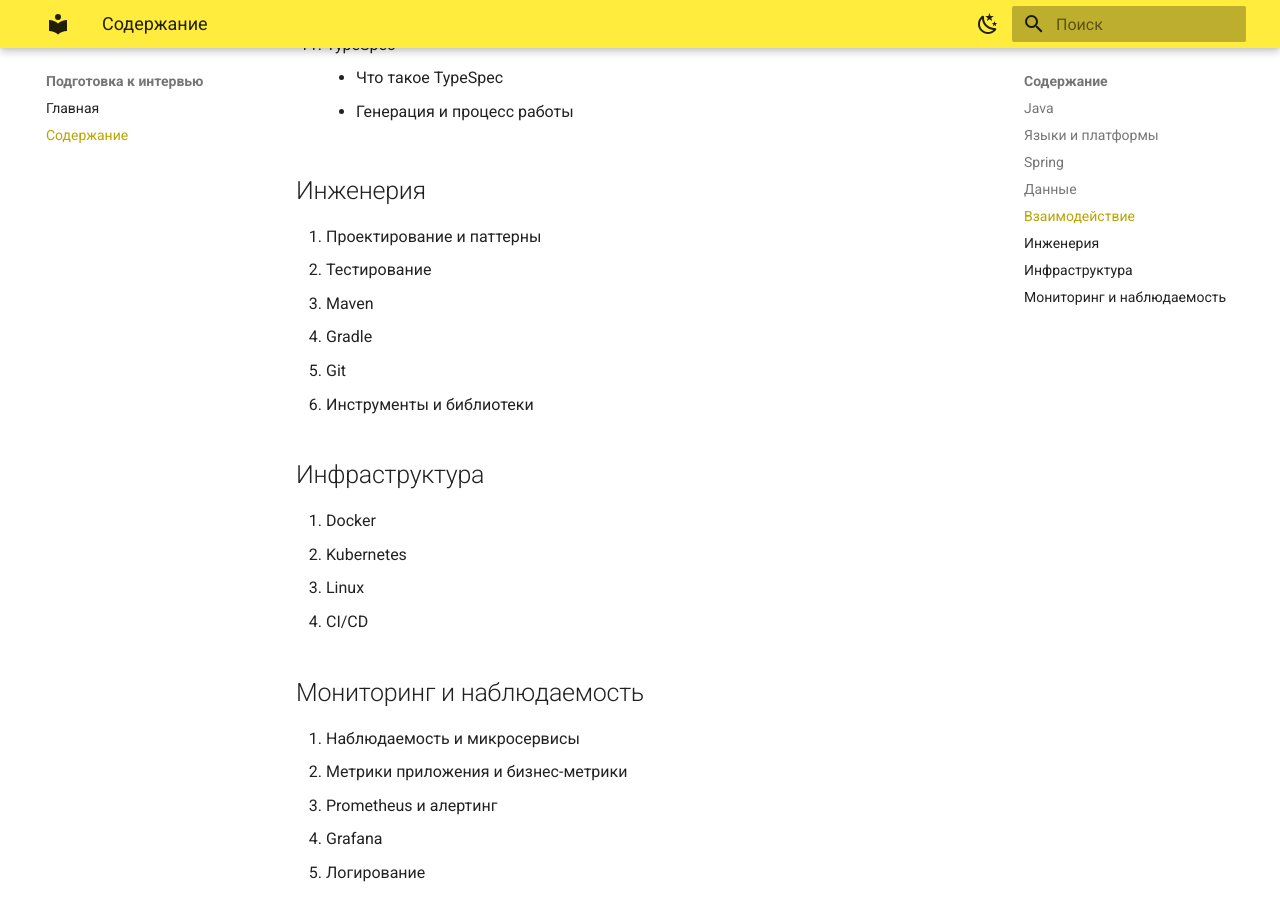
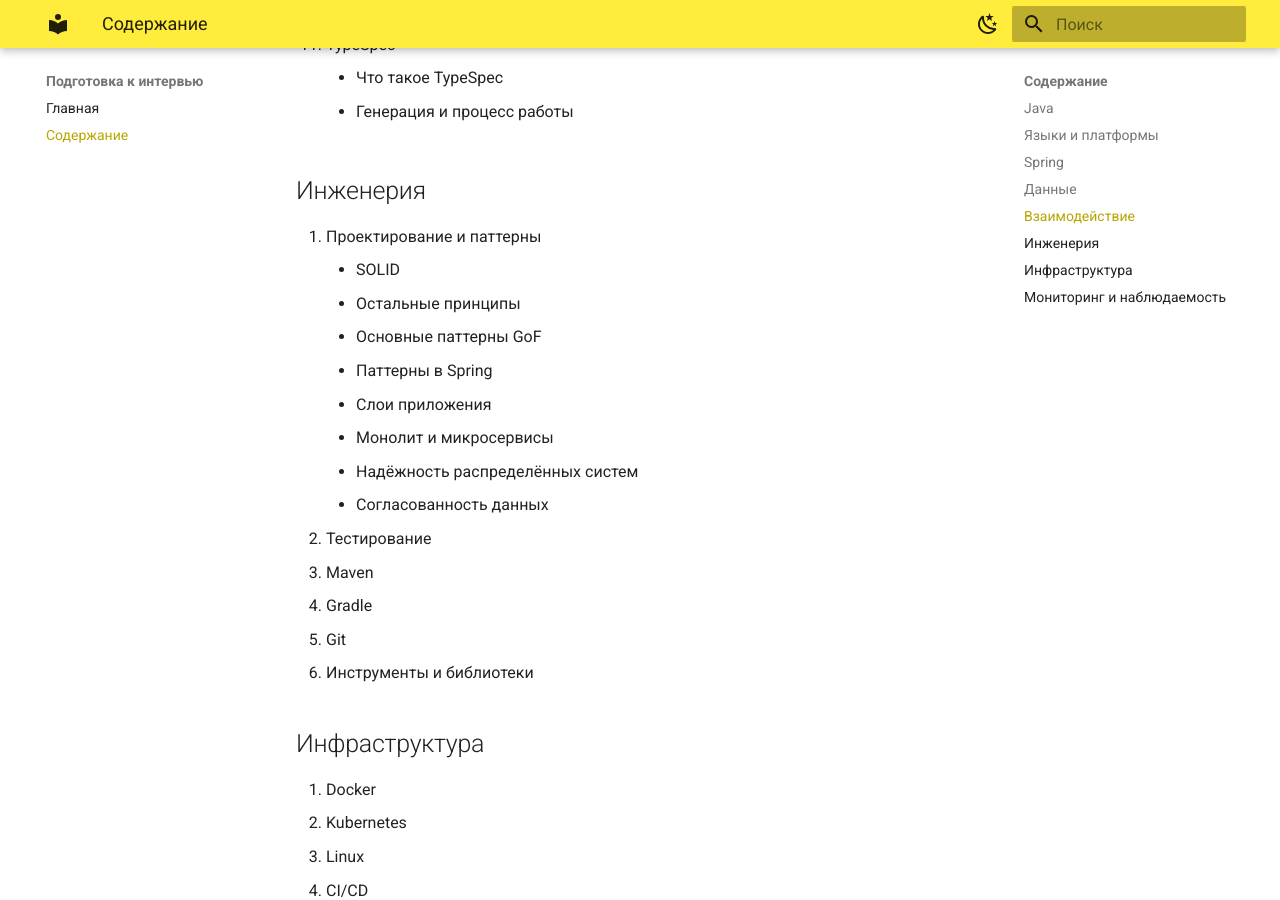
Before and after one commit to artem961/java-backend-notes, an MkDocs documentation site: the page built from docs/contents.md, in a window 1280 px wide and 900 px high, scrolled down 6037 px. Built offline with MkDocs 1.6.1 and Material for MkDocs 9.7.7, drawn with Linux system fonts in a browser that asks for light colours.

Commit message:
Определить состав раздела Проектирование и паттерны
Восемь тем. Классические паттерны сжаты в один обзорный файл,
основной вес — на паттернах распределённых систем.

```diff
--- a/docs/contents.md
+++ b/docs/contents.md
@@ -185,6 +185,14 @@
 ## Инженерия
 
 32. Проектирование и паттерны
+    - SOLID
+    - Остальные принципы
+    - Основные паттерны GoF
+    - Паттерны в Spring
+    - Слои приложения
+    - Монолит и микросервисы
+    - Надёжность распределённых систем
+    - Согласованность данных
 33. Тестирование
 34. Maven
 35. Gradle
```
